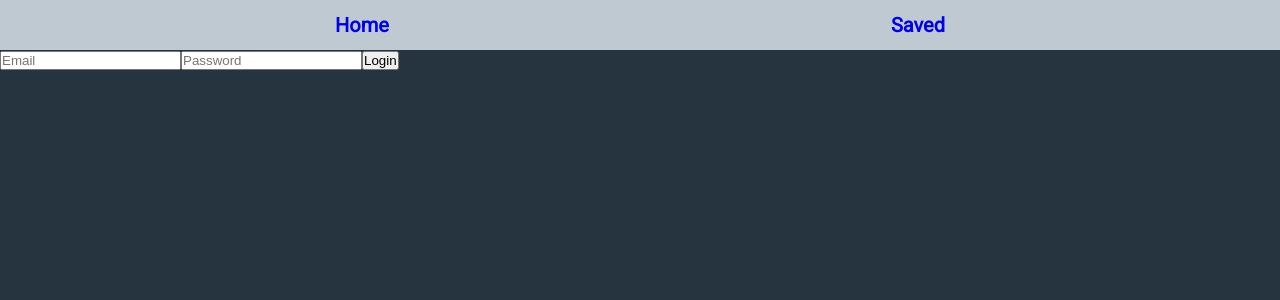
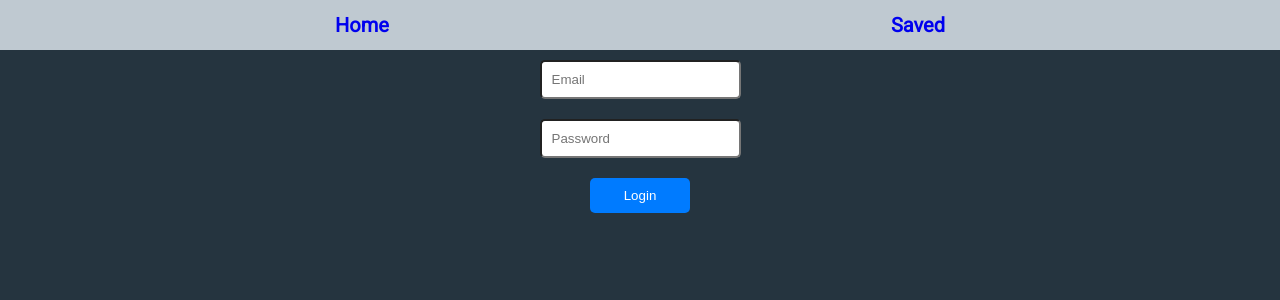
Before and after one commit to cedric-hije-aeronology/rentals-angular, an Angular app: page /login in a window 1280 px wide. Shown: the top 300 px of the page. Built offline with nearby package versions, Linux system fonts and the light colour scheme.

Commit message:
Login styles

```diff
--- a/src/app/components/login/login.html
+++ b/src/app/components/login/login.html
@@ -1,4 +1,4 @@
-<form [formGroup]="form" (ngSubmit)="login()">
+<form class="login-form" [formGroup]="form" (ngSubmit)="login()">
   <input
     type="email"
     formControlName="email"
--- a/src/app/components/login/login.scss
+++ b/src/app/components/login/login.scss
@@ -0,0 +1,28 @@
+.login-form {
+    display: flex;
+    flex-direction: column;
+    justify-content: space-around;
+    align-items: center;
+
+    input {
+        display: block;
+        border-radius: 5px;
+        padding: 10px;
+        margin: 10px 0;
+    }
+
+    button {
+        border-radius: 5px;
+        padding: 10px;
+        margin: 10px 0;
+        width: 100px;
+        background-color: #007bff;
+        color: white;
+        border: none;
+        cursor: pointer;
+
+        &:hover {
+            background-color: #0056b3;
+        }
+    }
+}
```
